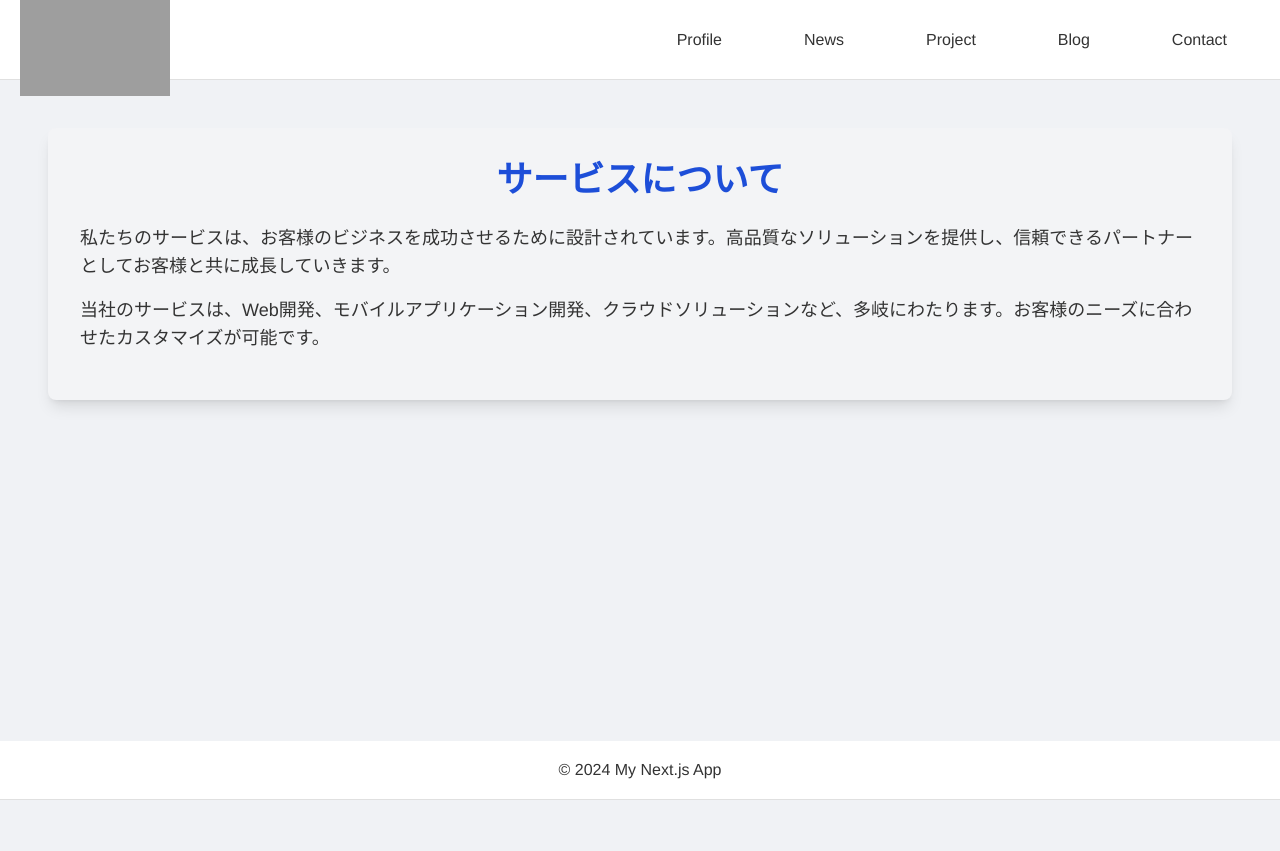
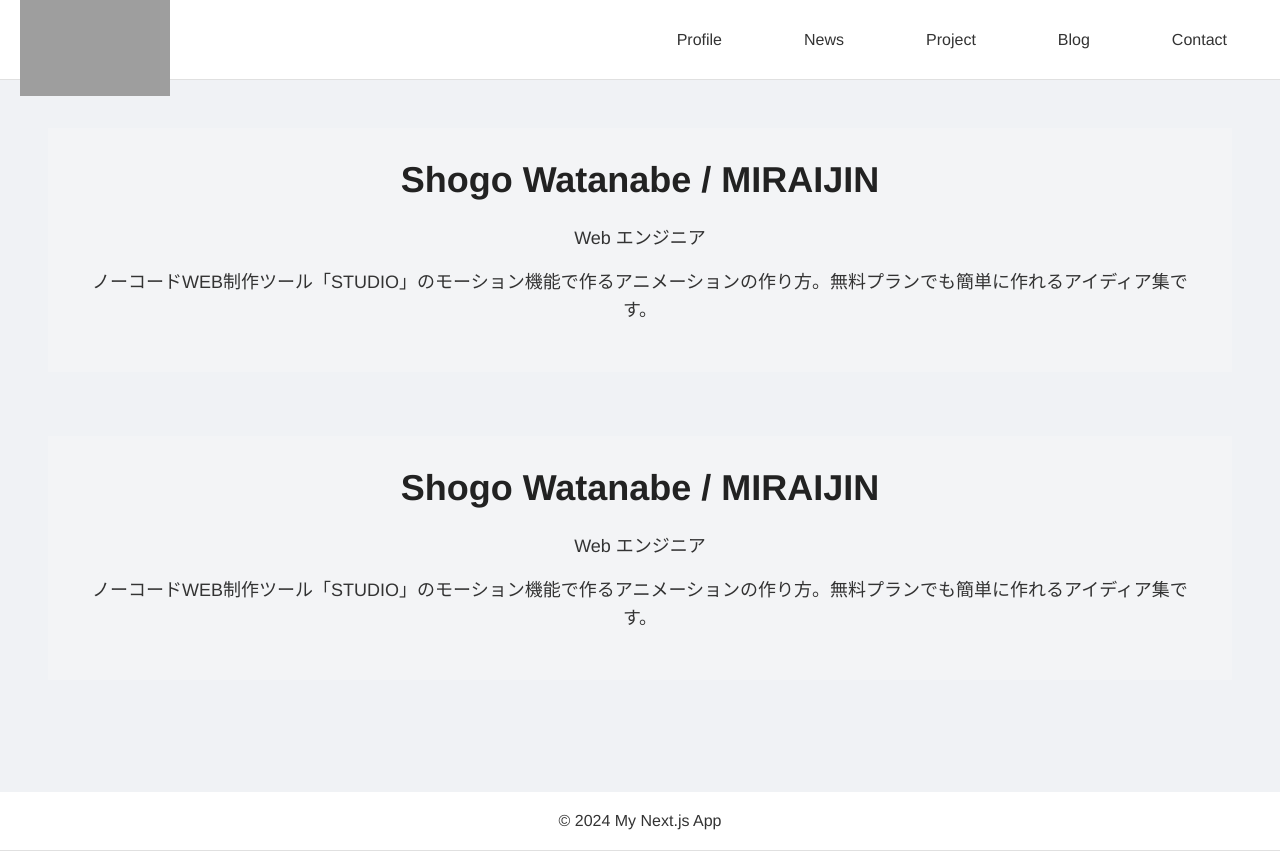
Before and after one commit to ShogoWatanabeLab/NextjsDockerPJ, a Next.js app in the folder my-app/: page / in a window 1280 px wide. Before the commit the page ends 800 px from the top, so only its background shows below. Built offline with nearby package versions, Linux system fonts and the light colour scheme; grey boxes are pictures that could not be loaded.

Commit message:
[fix] design Main Visual component

```diff
--- a/my-app/src/app/page.js
+++ b/my-app/src/app/page.js
@@ -2,7 +2,10 @@ import { MainVisual } from "../components/index";
 
 const Home = () => {
   return (
-  <MainVisual/>
+    <div className="container mx-auto p-8">
+      <MainVisual/>
+      <MainVisual/>
+    </div>
   )
 }
 
--- a/my-app/src/components/index.js
+++ b/my-app/src/components/index.js
@@ -1,4 +1,6 @@
 export {default as MainVisual} from './main/MainVisual'
+export {default as SectionTitle} from './main/SectionTitle'
+export {default as SectionParagraph} from './main/SectionParagraph'
 export {default as Header} from './header/Header'
 export {default as HumburgerMenu} from './header/HumburgerMenu'
 export {default as Nav} from './header/Nav'
--- a/my-app/src/components/main/MainVisual.jsx
+++ b/my-app/src/components/main/MainVisual.jsx
@@ -1,18 +1,20 @@
+import { SectionTitle, SectionParagraph } from "../index";
+
 const MainVisual = () => {
-    return (
-        <div className="container mx-auto p-8">
-        {/* サービスについてセクション */}
-        <section className="mb-16 bg-gray-100 p-8 rounded-lg shadow-lg">
-          <h2 className="text-4xl font-bold mb-6 text-center text-blue-700">サービスについて</h2>
-          <p className="mb-4 text-lg">
-            私たちのサービスは、お客様のビジネスを成功させるために設計されています。高品質なソリューションを提供し、信頼できるパートナーとしてお客様と共に成長していきます。
-          </p>
-          <p className="mb-4 text-lg">
-            当社のサービスは、Web開発、モバイルアプリケーション開発、クラウドソリューションなど、多岐にわたります。お客様のニーズに合わせたカスタマイズが可能です。
-          </p>
-        </section>
-      </div>
-    );
+  return (
+    <>
+      {/* メインビジュアル */}
+      <section className="mb-16 bg-gray-100 p-8">
+        <SectionTitle text={"Shogo Watanabe / MIRAIJIN"}/>
+        <SectionParagraph text={"Web エンジニア"} />
+        <SectionParagraph
+          text={
+            "ノーコードWEB制作ツール「STUDIO」のモーション機能で作るアニメーションの作り方。無料プランでも簡単に作れるアイディア集です。"
+          }
+        />
+      </section>
+    </>
+  );
 };
 
 export default MainVisual;
--- /dev/null
+++ b/my-app/src/components/main/SectionParagraph.jsx
@@ -0,0 +1,9 @@
+const SectionParagraph = (props) => {
+  return (
+    <>
+      <p className="mb-4 text-lg text-center">{props.text}</p>
+    </>
+  );
+};
+
+export default SectionParagraph;
--- /dev/null
+++ b/my-app/src/components/main/SectionTitle.jsx
@@ -0,0 +1,11 @@
+const SectionTitle = (props) => {
+  return (
+    <>
+      <h2 className="text-4xl font-bold mb-6 text-center">
+        {props.text}
+      </h2>
+    </>
+  );
+};
+
+export default SectionTitle;
```
